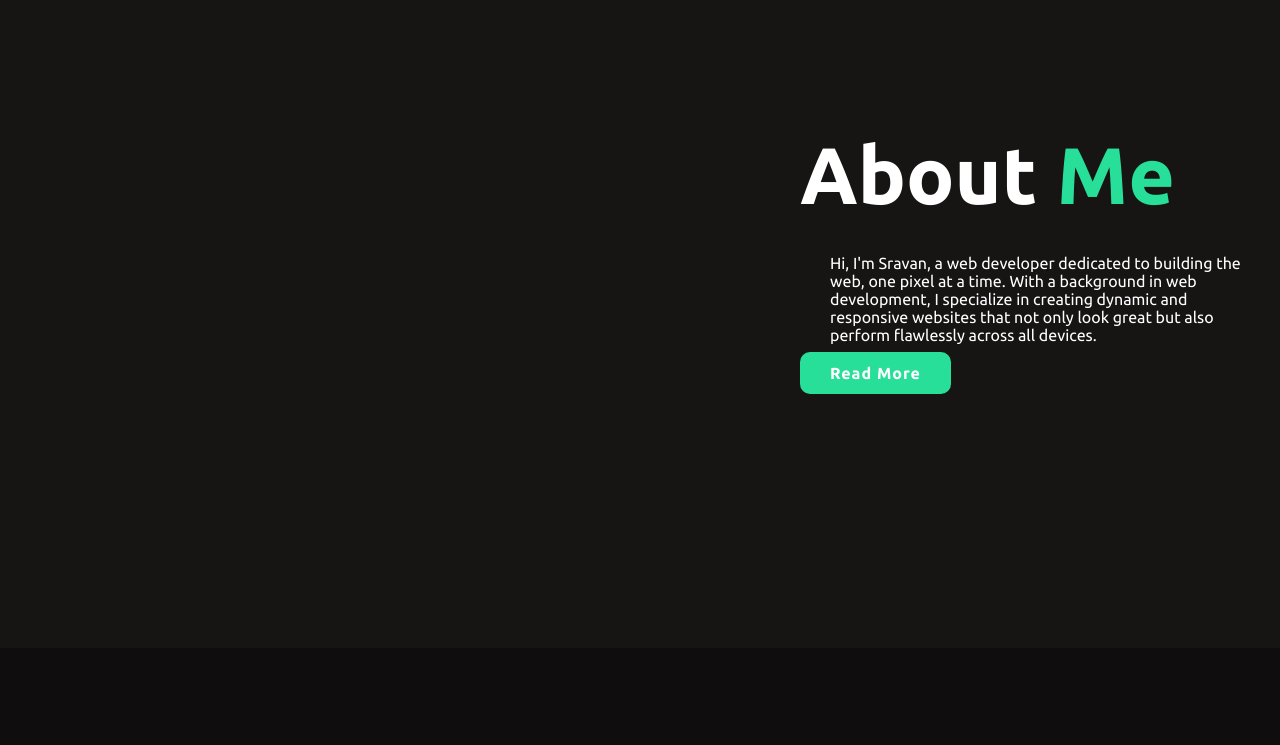
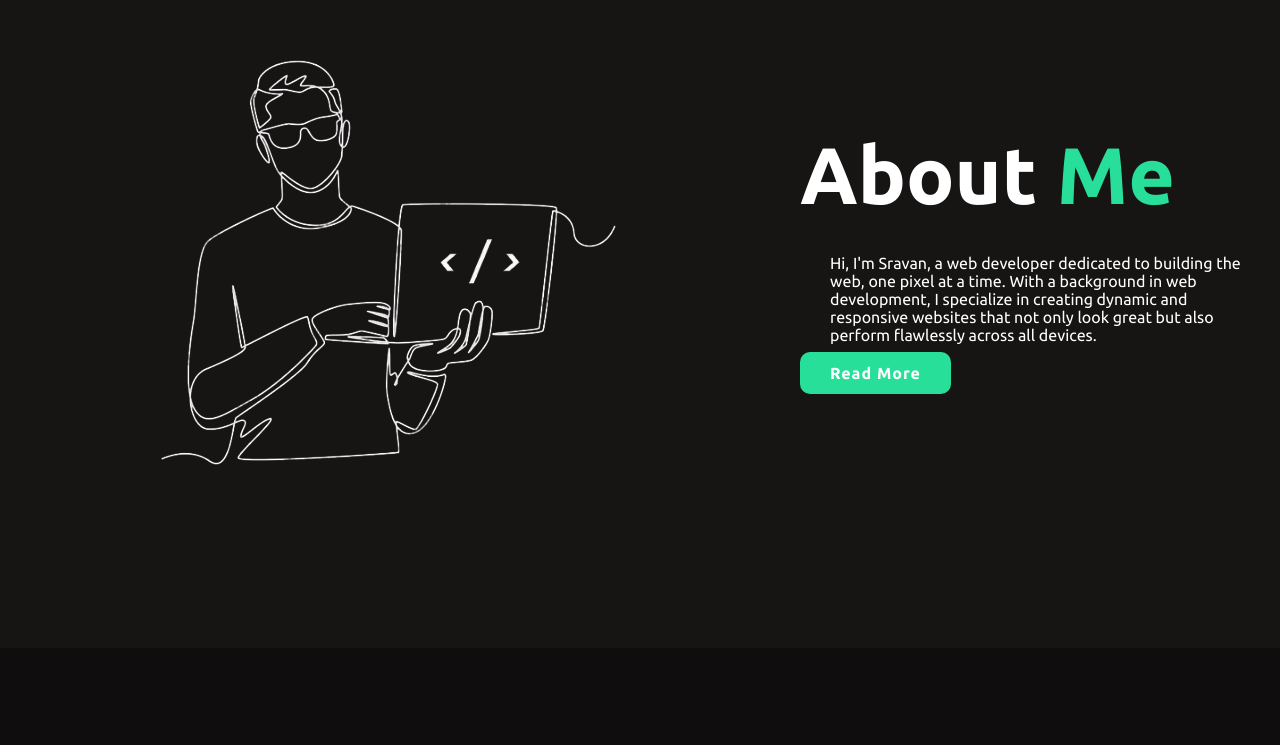
Before and after one commit to sravankumarkurumelli/Portfolio.github.io, a plain HTML site: page index.html in a window 1280 px wide. Shown: the part 1047-1792 px from the top of the page. Drawn offline with Linux system fonts and the light colour scheme.

Commit message:
add about us image

```diff
--- a/index.html
+++ b/index.html
@@ -68,7 +68,7 @@
     <section class="about" id="about">
       <div class="about-circle"></div>
       <div class="about-img">
-        <img src="./asserts/about.png" alt="" />
+        <img src="./asserts/hero.png" alt="" />
       </div>
       <div class="about-content">
         <h2 class="heading">About <span>Me</span></h2>
--- a/styles/styles.css
+++ b/styles/styles.css
@@ -194,6 +194,7 @@ section {
   place-content: center;
   width: 100%;
   cursor: pointer;
+  filter: invert(1);
 }
 
 .heading {
```
